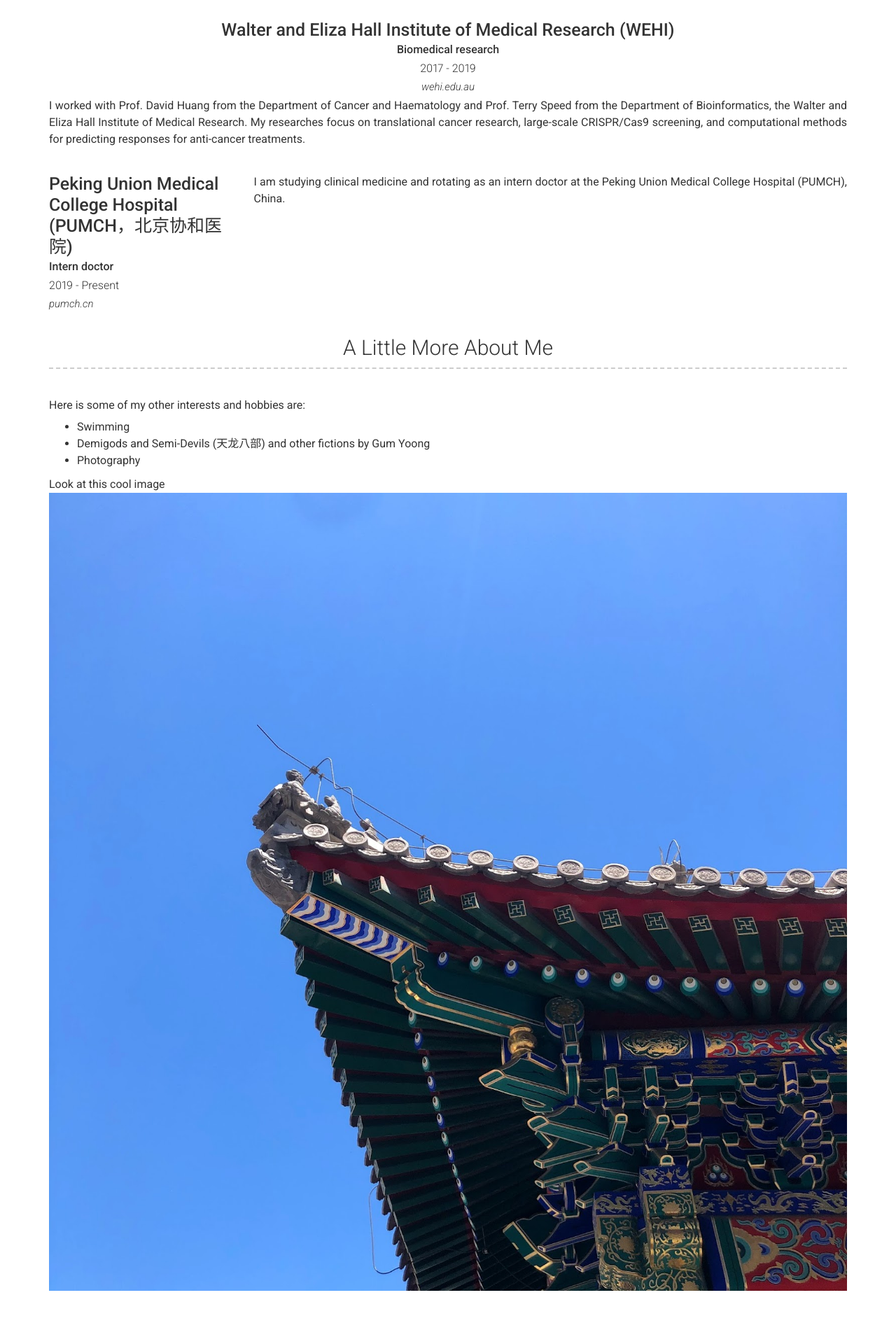
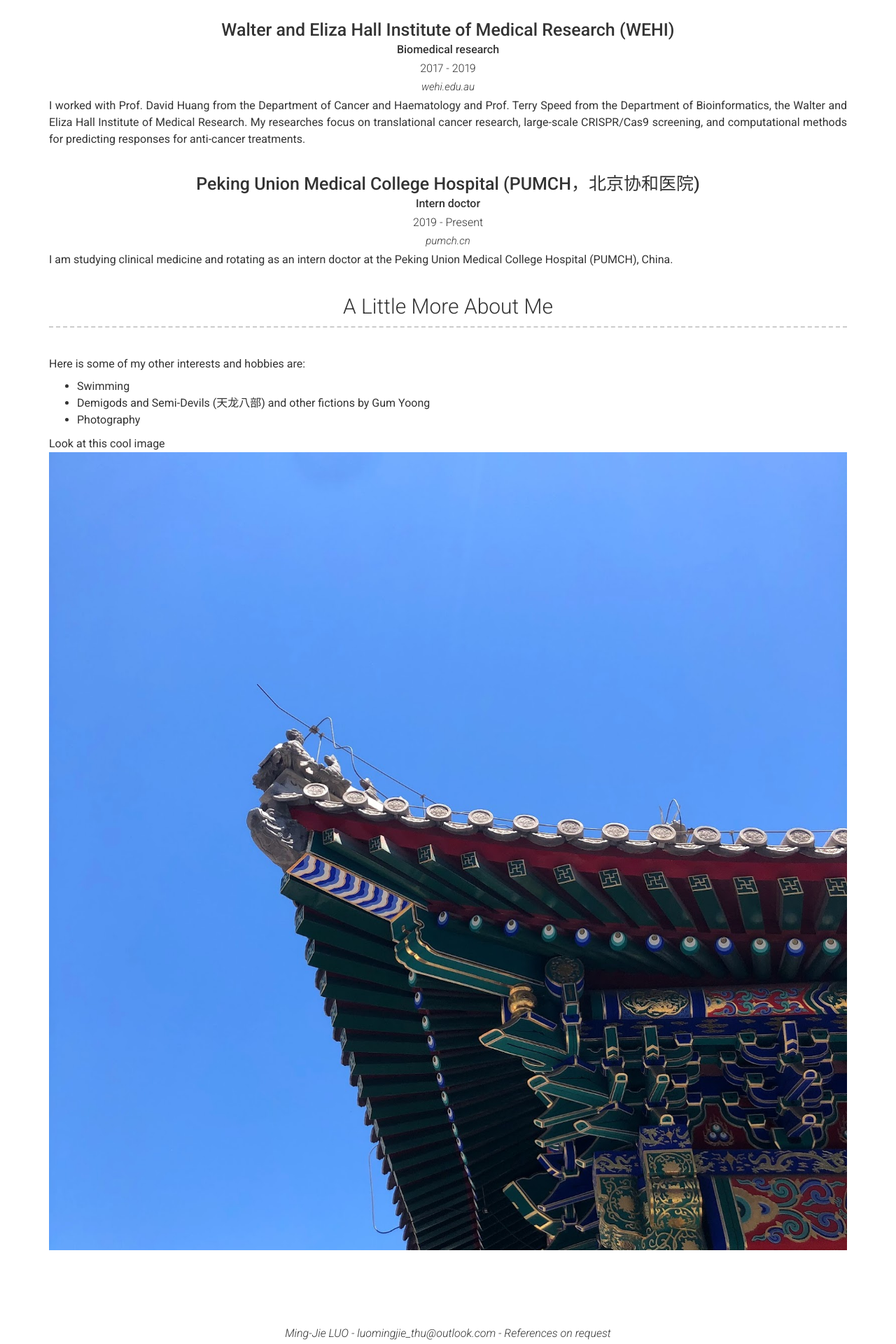
Before and after one commit to luo-mingjie/luo-mingjie, a Jekyll site: the page built from index.md, in a window 1280 px wide. Shown: the part 1136-3056 px from the top of the page at 70% size. Built offline with Jekyll 4.4.1, drawn with Linux system fonts in a browser that asks for light colours; nearby versions of some CDN libraries.

Commit message:
Update _config.yml

```diff
--- a/_config.yml
+++ b/_config.yml
@@ -113,7 +113,7 @@ content:
         #   Solving 21st century problems by diging holes and making game changing products like the *not a flamethrower*
         description: | # this will include new lines to allow paragraphs
           I worked with Prof. David Huang from the Department of Cancer and Haematology and Prof. Terry Speed from the Department of Bioinformatics, the Walter and Eliza Hall Institute of Medical Research. My researches focus on translational cancer research, large-scale CRISPR/Cas9 screening, and computational methods for predicting responses for anti-cancer treatments.
-      - layout: left
+      - layout: top-middle
         title: Peking Union Medical College Hospital (PUMCH，北京协和医院)
         link: www.pumch.cn/en/introduction.html
         link_text: pumch.cn
@@ -132,7 +132,7 @@ content:
       - Photography
 
       Look at this cool image
-      ![Trees](/images/old_temple.jpg "Masion")
+      ![天空一角](/images/old_temple.jpg "Masion")
 
 # Footer
 footer_show_references: true
```
